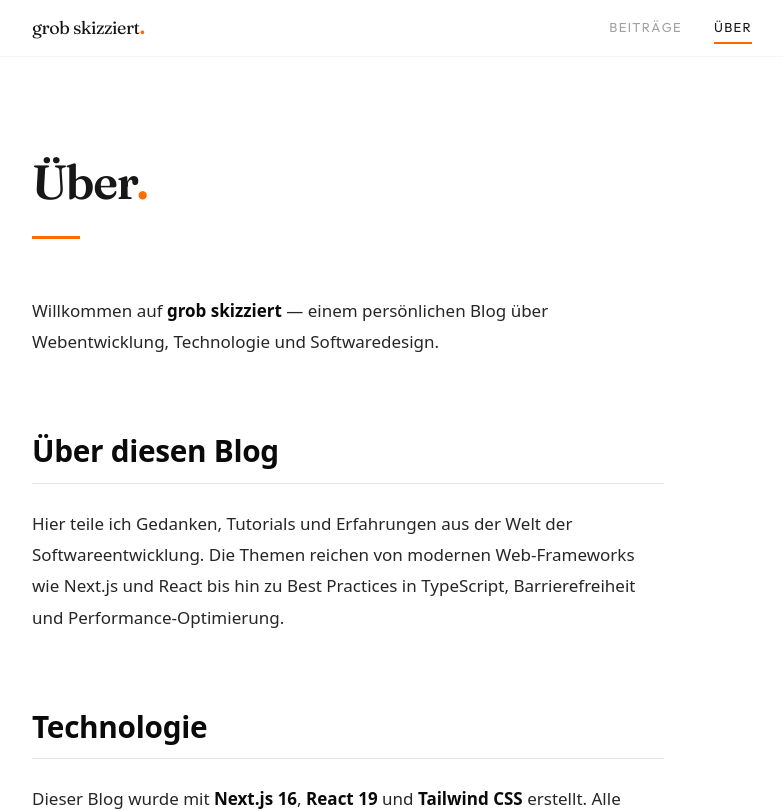
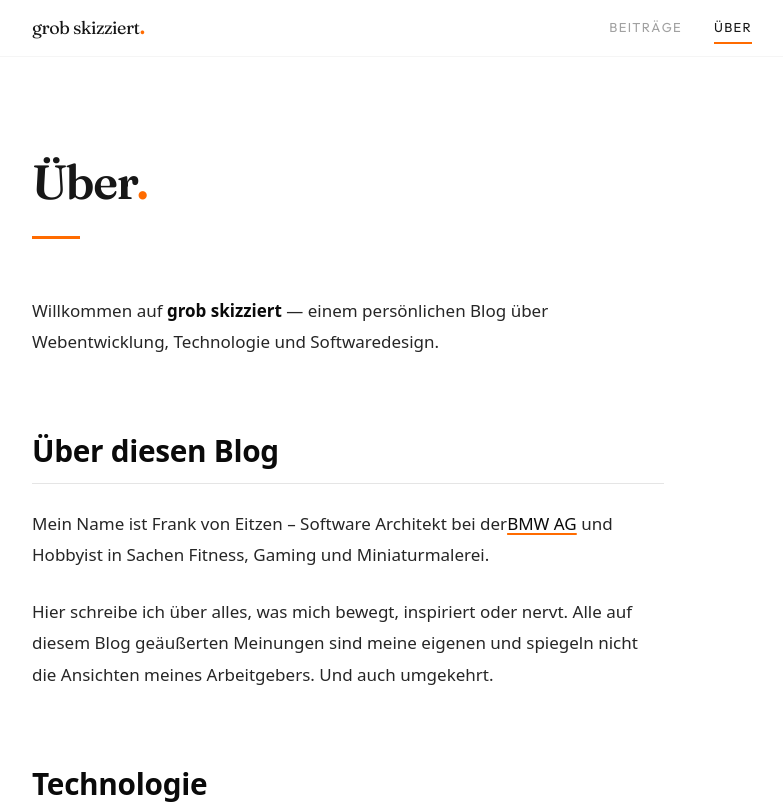
Before and after one commit to realDogbert/realDogbert.github.io, a Next.js app: page /about in a window 1280 px wide. Shown: the top 811 px of the page, without its empty margins (248-1031 px from the left). Built offline with nearby package versions, Linux system fonts and the light colour scheme.

Commit message:
feat: update About page content to reflect personal background and blog focus

```diff
--- a/app/about/page.tsx
+++ b/app/about/page.tsx
@@ -25,10 +25,13 @@ export default function AboutPage() {
 
           <h2>Über diesen Blog</h2>
           <p>
-            Hier teile ich Gedanken, Tutorials und Erfahrungen aus der Welt der
-            Softwareentwicklung. Die Themen reichen von modernen Web-Frameworks
-            wie Next.js und React bis hin zu Best Practices in TypeScript,
-            Barrierefreiheit und Performance-Optimierung.
+            Mein Name ist Frank von Eitzen – Software Architekt bei der
+            <a href="https://www.bmw.de/de/index.html" className="text-orange">BMW AG</a> und Hobbyist in Sachen Fitness, Gaming und Miniaturmalerei.
+          </p>
+          <p>
+            Hier schreibe ich über alles, was mich bewegt, inspiriert oder nervt.
+            Alle auf diesem Blog geäußerten Meinungen sind meine eigenen und spiegeln
+            nicht die Ansichten meines Arbeitgebers. Und auch umgekehrt.
           </p>
 
           <h2>Technologie</h2>
```
